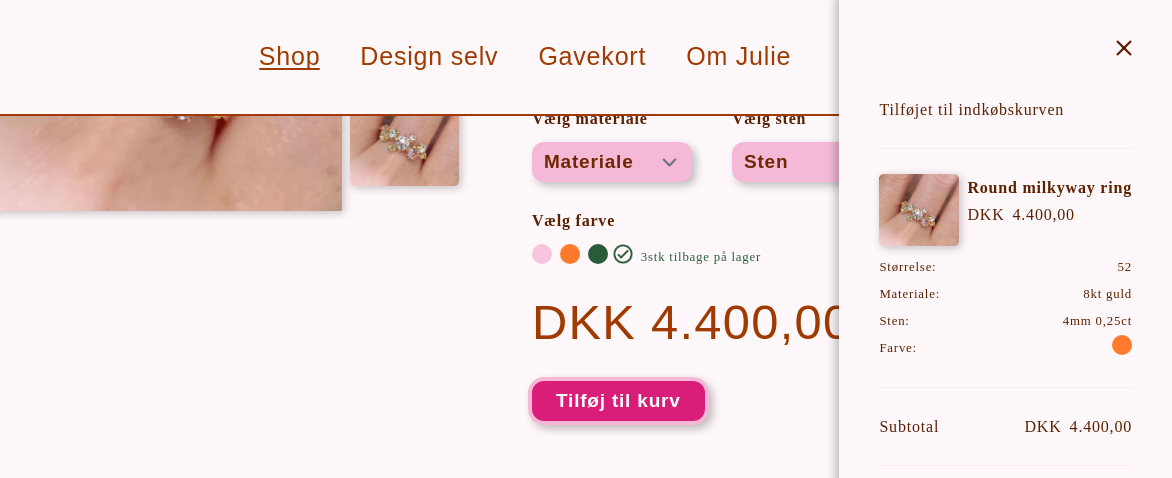
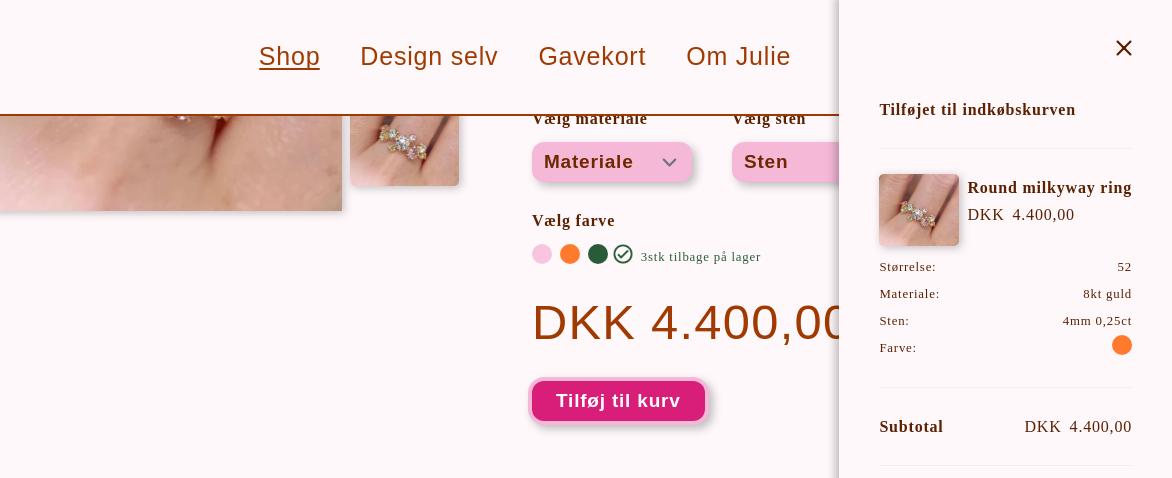
Before and after one commit to jako500n/3.-semesterseksamen, a website built with Vite: page src/single_view.html in a window 1280 px wide. Both pictures are taken after a click on the button "Tilføj til kurv". Shown: the part 458-936 px from the top of the page, 108-1280 px from the left. Built offline with nearby package versions, Linux system fonts and the light colour scheme; a web font is replaced by a local one.

Commit message:
rettelse i modal

```diff
--- a/src/single_view.html
+++ b/src/single_view.html
@@ -341,7 +341,9 @@
             </button>
 
             <article class="mx-10">
-              <p class="pb-medium">Tilføjet til indkøbskurven</p>
+              <p class="pb-medium text-body_semibold">
+                Tilføjet til indkøbskurven
+              </p>
               <hr class="pb-medium text-pink-200" />
               <div class="inline-flex gap-2">
                 <div>
@@ -388,7 +390,7 @@
               <hr class="pb-medium text-pink-200" />
               <div class="grid grid-cols-1 pb-medium">
                 <div class="inline-flex">
-                  <p>Subtotal</p>
+                  <p class="text-body_semibold">Subtotal</p>
                   <div class="ml-auto inline-flex gap-2">
                     <p>DKK</p>
                     <p>4.400,00</p>
```
